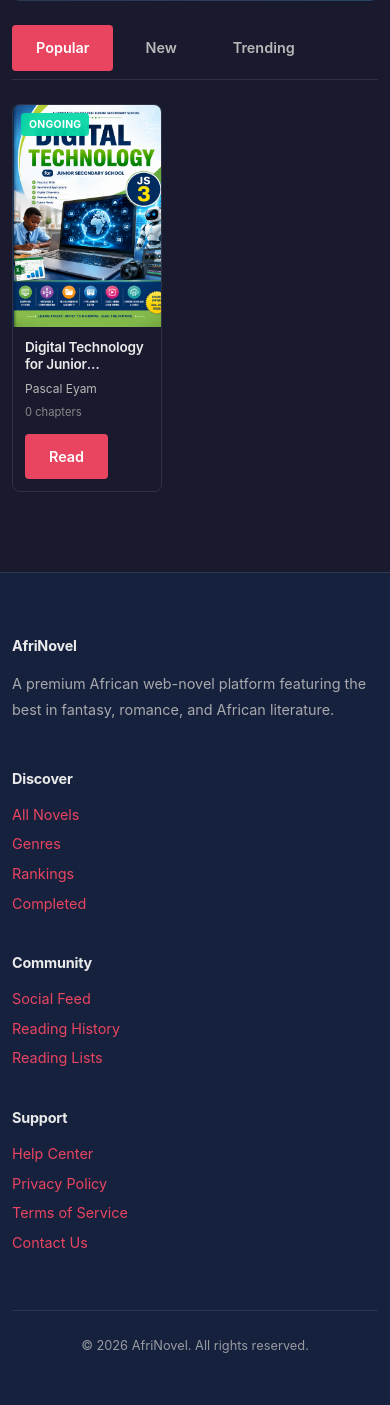
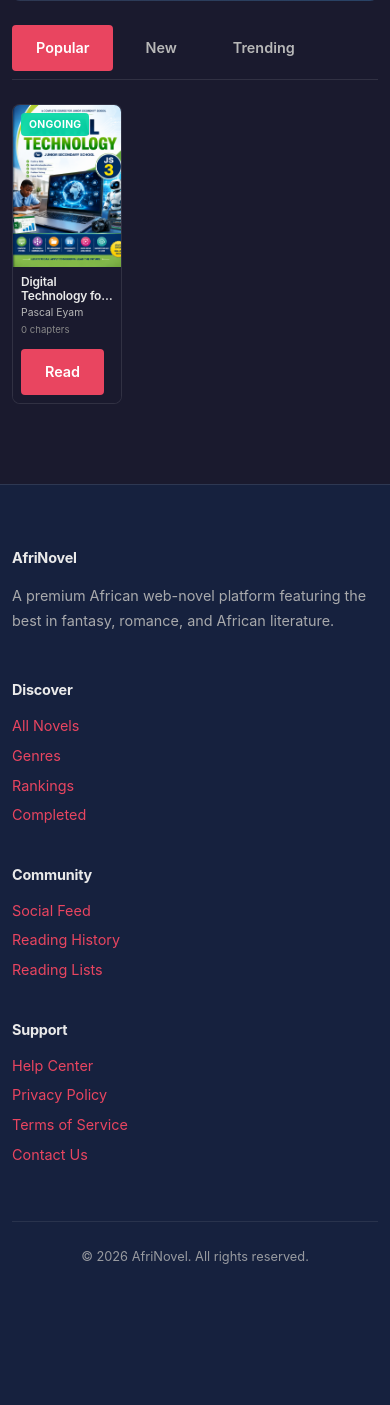
Before and after one commit to owuab/AfriNovel, a Django app: a page that uses templates/components/book_card.html in a window 390 px wide. Shown: the part 246-1651 px from the top of the page. After the commit the page ends 1510 px from the top, so only its background shows below. Run offline with Django 5.2, Linux system fonts and the light colour scheme; data comes from the database, SQL or seed files in the repository; data that the repository does not hold is empty.

Commit message:
Reduce book card dimensions to smaller Wuxiaworld-style proportions
Adjusted book card dimensions to smaller sizes:
- Reduced card width from 180px to 130px
- Reduced content area height from 100px to 70px
- Smaller typography (0.75rem titles, 0.65rem authors, 0.6rem meta)
- Fixed heights for consistency (title 2.4em, author 1.1em, meta 1.1em)
- Updated image attributes to 130x195 for proper aspect ratio

Mobile adjustments:
- Reduced mobile width from 150px to 110px
- Maintained proper proportions across all devices

All book cards maintain uniform smaller dimensions with exact
uniformity matching compact Wuxiaworld-style proportions.

Generated with [Devin](https://devin.ai)

Co-Authored-By: Devin <158243242+devin-ai-integration[bot]@users.noreply.github.com>

```diff
--- a/static/css/design-system.css
+++ b/static/css/design-system.css
@@ -105,7 +105,7 @@
 
   /* Wuxiaworld-inspired specific dimensions */
   --container-width: 1200px;
-  --book-card-width: 180px;
+  --book-card-width: 130px;
   --book-cover-ratio: 2/3;
   --button-height: 44px;
   --input-height: 44px;
@@ -874,7 +874,7 @@ tbody tr:last-child td {
 
   /* Mobile book card adjustment */
   :root {
-    --book-card-width: 150px;
+    --book-card-width: 110px;
   }
 }
 
--- a/static/css/layout.css
+++ b/static/css/layout.css
@@ -758,26 +758,26 @@ select:focus-visible {
 }
 
 .book-card-premium .book-content {
-  padding: var(--spacing-3);
+  padding: var(--spacing-2);
   background: var(--color-bg-card);
   flex: 1;
   display: flex;
   flex-direction: column;
-  min-height: 100px;
+  min-height: 70px;
 }
 
 .book-card-premium .book-title {
-  font-size: 0.85rem;
+  font-size: 0.75rem;
   font-weight: 600;
   color: var(--color-text-primary);
-  margin-bottom: var(--spacing-2);
-  line-height: 1.3;
+  margin-bottom: var(--spacing-1);
+  line-height: 1.2;
   display: -webkit-box;
   -webkit-line-clamp: 2;
   line-clamp: 2;
   -webkit-box-orient: vertical;
   overflow: hidden;
-  height: 2.6em;
+  height: 2.4em;
 }
 
 .book-card-premium .book-title a {
@@ -791,25 +791,25 @@ select:focus-visible {
 }
 
 .book-card-premium .book-author {
-  font-size: 0.75rem;
+  font-size: 0.65rem;
   color: var(--color-text-secondary);
-  margin-bottom: var(--spacing-2);
-  line-height: 1.2;
+  margin-bottom: var(--spacing-1);
+  line-height: 1.1;
   white-space: nowrap;
   overflow: hidden;
   text-overflow: ellipsis;
-  height: 1.2em;
+  height: 1.1em;
 }
 
 .book-card-premium .book-meta {
   display: flex;
   align-items: center;
-  gap: var(--spacing-2);
-  font-size: 0.7rem;
+  gap: var(--spacing-1);
+  font-size: 0.6rem;
   color: var(--color-text-muted);
   margin-top: auto;
   flex-wrap: wrap;
-  height: 1.2em;
+  height: 1.1em;
 }
 
 .book-card-premium .book-rating {
@@ -1559,7 +1559,7 @@ textarea {
   }
 
   .book-card-premium {
-    width: 150px;
+    width: 110px;
   }
 
   .hero-content {
--- a/templates/components/book_card.html
+++ b/templates/components/book_card.html
@@ -3,7 +3,7 @@
 <article class="book-card-premium">
   <a href="{{ book.get_absolute_url }}" class="book-cover-wrapper">
     {% if book.cover_image_url %}
-      <img src="{{ book.cover_image_url }}" alt="Cover of {{ book.title }}" loading="lazy" decoding="async" width="180" height="270">
+      <img src="{{ book.cover_image_url }}" alt="Cover of {{ book.title }}" loading="lazy" decoding="async" width="130" height="195">
     {% else %}
       <div style="width: 100%; height: 100%; background: {{ book.cover_color }};"></div>
     {% endif %}
```
